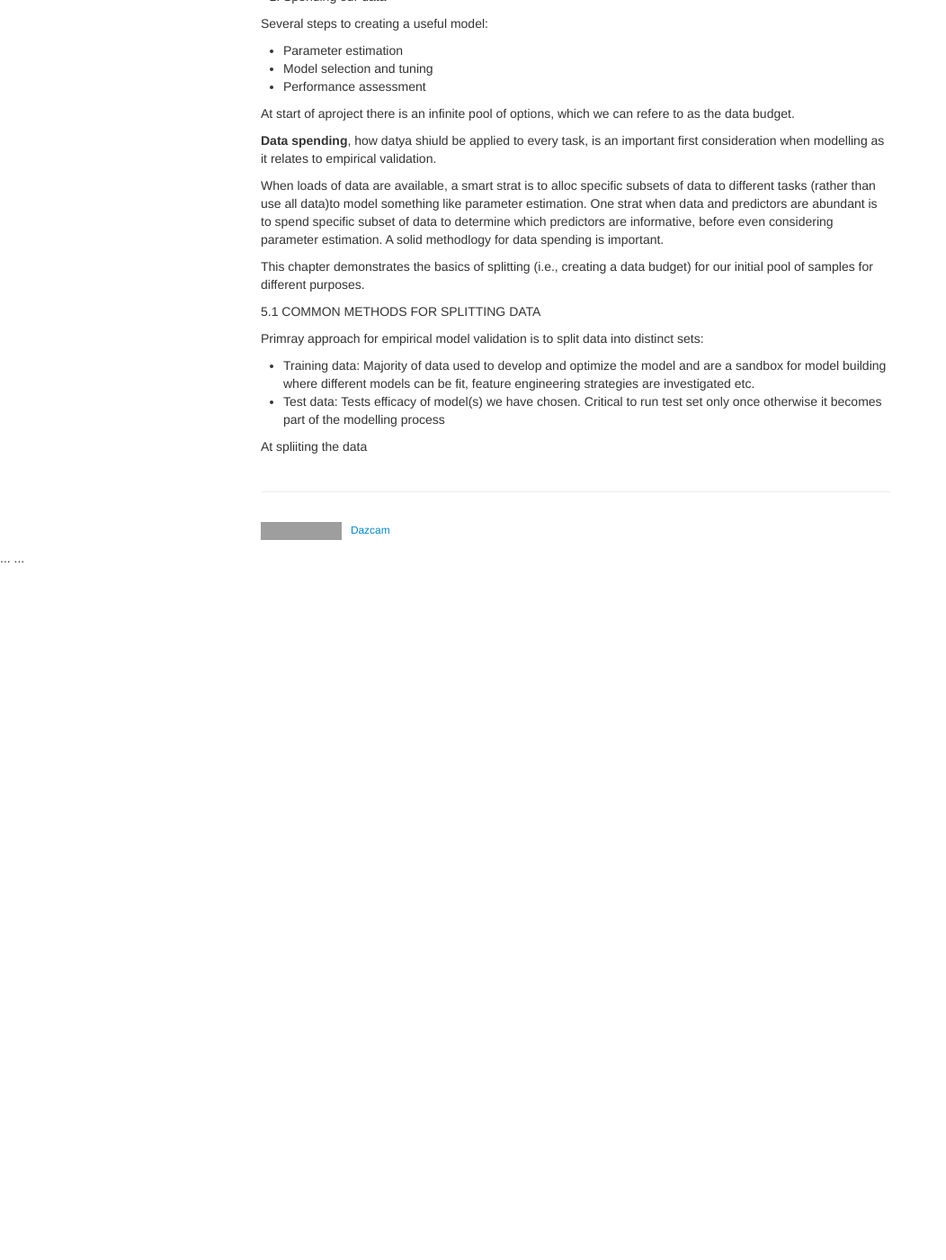
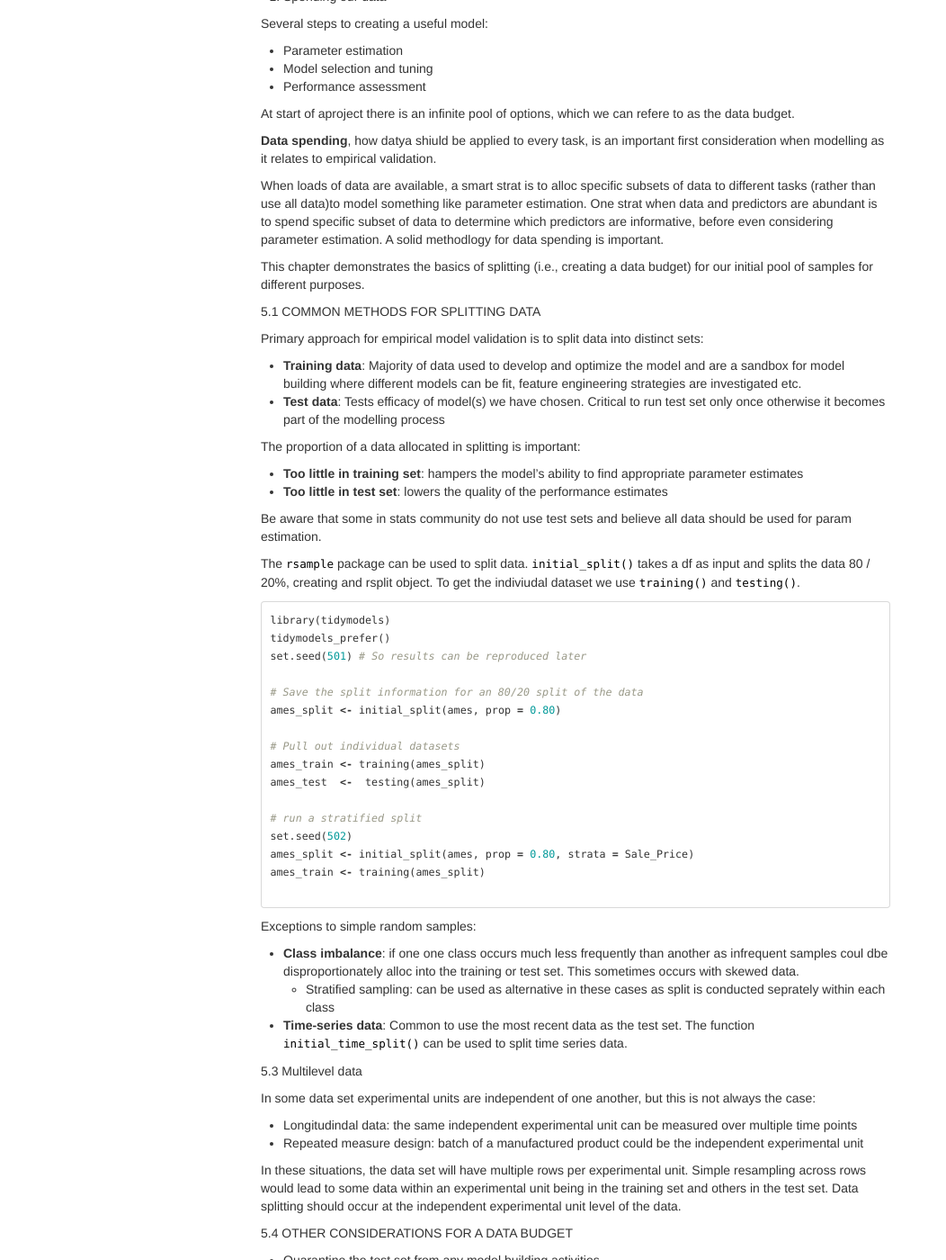
Before and after one commit to Dazcam/Bioinformatics-tutorials, a Jekyll site: the page built from pages/modelling_in_R.md, in a window 1280 px wide and 1400 px high, scrolled down 5720 px. Shown: the whole window at 90% size, without its empty margins (0-1052 px from the left). Built offline with Jekyll 4.4.1, drawn with Linux system fonts in a browser that asks for light colours; our own code applies the rules of GitHub Pages for plain Markdown files; before the commit the page ends 6350 px from its top, so only the background shows below that; some of the changed text lies outside the part shown; grey boxes are pictures that could not be loaded.

Commit message:
Update modelling_in_R.md

````diff
--- a/pages/modelling_in_R.md
+++ b/pages/modelling_in_R.md
@@ -311,11 +311,88 @@ This chapter demonstrates the basics of splitting (i.e., creating a data budget)
 
 5.1 COMMON METHODS FOR SPLITTING DATA
 
-Primray approach for empirical model validation is to split data into distinct sets:
+Primary approach for empirical model validation is to split data into distinct sets:
 
-- Training data: Majority of data used to develop and optimize the model and are a sandbox for
+- **Training data**: Majority of data used to develop and optimize the model and are a sandbox for
   model building where different models can be fit, feature engineering strategies are investigated etc.
-- Test data: Tests efficacy of model(s) we have chosen. Critical to run test set only once otherwise it
+- **Test data**: Tests efficacy of model(s) we have chosen. Critical to run test set only once otherwise it
   becomes part of the modelling process
 
-At spliiting the data
+The proportion of a data allocated in splitting is important:
+
+- **Too little in training set**: hampers the model’s ability to find appropriate parameter estimates
+- **Too little in test set**: lowers the quality of the performance estimates
+
+Be aware that some in stats community do not use test sets and believe all data should be used for param estimation.
+
+The `rsample` package can be used to split data. `initial_split()` takes a df as input and
+splits the data 80 / 20%, creating and rsplit object. To get the indiviudal dataset we use
+`training()` and `testing()`.
+
+```R
+library(tidymodels)
+tidymodels_prefer()
+set.seed(501) # So results can be reproduced later
+
+# Save the split information for an 80/20 split of the data
+ames_split <- initial_split(ames, prop = 0.80)
+
+# Pull out individual datasets
+ames_train <- training(ames_split)
+ames_test  <-  testing(ames_split)
+
+# run a stratified split
+set.seed(502)
+ames_split <- initial_split(ames, prop = 0.80, strata = Sale_Price)
+ames_train <- training(ames_split)
+
+```
+
+Exceptions to simple random samples:
+
+- **Class imbalance**: if one one class occurs much less frequently than another as infrequent samples coul dbe disproportionately alloc into the training or test set. This sometimes occurs with skewed data.
+    - Stratified sampling: can be used as alternative in these cases as split is conducted seprately within each class
+- **Time-series data**: Common to use the most recent data as the test set. The function `initial_time_split()` can be used to split time series data.
+
+5.3 Multilevel data
+
+In some data set experimental units are independent of one another, but this is not always the case:
+
+- Longitudindal data: the same independent experimental unit can be measured over multiple time points
+- Repeated measure design: batch of a manufactured product could be the independent experimental unit
+
+In these situations, the data set will have multiple rows per experimental unit. Simple resampling across rows would lead to some data within an experimental unit being in the training set and others in the test set. Data splitting should occur at the independent experimental unit level of the data.
+
+5.4 OTHER CONSIDERATIONS FOR A DATA BUDGET
+
+- Quarantine the test set from any model building activities
+- Watch out for information leakage i.e. when data outside of the training set are used in the modeling process
+- Critical that the test set continues to mirror what the model would encounter in the wild (be carefull when subsampling)
+
+***
+
+6 Fitting Models with parsnip
+
+6.1 CREATE A MODEL
+
+A variety of methods can be used to estimate the model parameters:
+
+- Ordinary linear regression: uses the traditional method of least squares to solve for the model parameters.
+- Regularized linear regression: adds a penalty to the least squares method to encourage simplicity by removing predictors and/or shrinking their coefficients towards zero. This can be executed using Bayesian or non-Bayesian techniques.
+
+For tidymodels, the approach to specifying a model is intended to be more unified:
+
+- Specify the type of model based on its mathematical structure (e.g., linear regression, random forest, KNN, etc).
+- Specify the engine for fitting the model. Most often this reflects the software package that should be used, like Stan or glmnet.
+- When required, declare the mode of the model. The mode reflects the type of prediction outcome. For numeric outcomes, the mode is regression; for qualitative outcomes, it is classification.
+
+For the 3 cases above:
+
+```R
+library(tidymodels)
+tidymodels_prefer()
+
+linear_reg() %>% set_engine("lm")
+linear_reg() %>% set_engine("glmnet")
+linear_reg() %>% set_engine("stan")
+```
````
